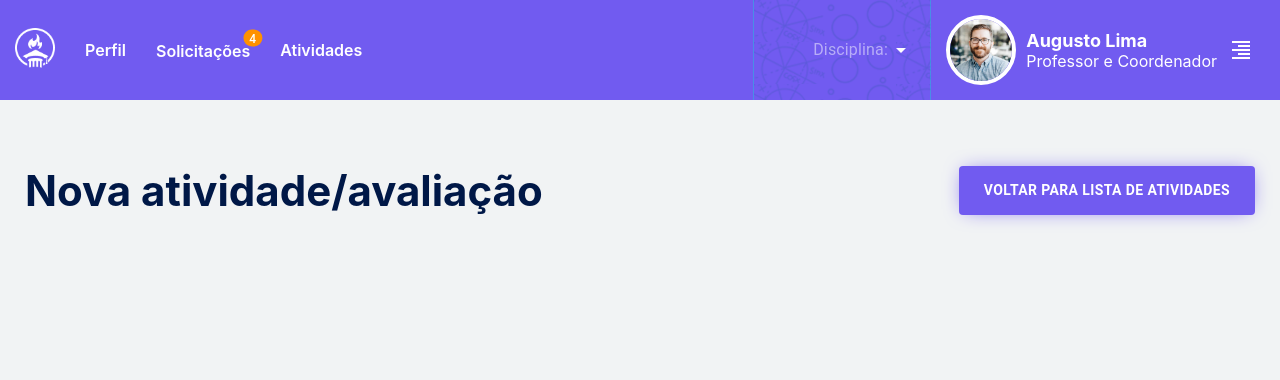
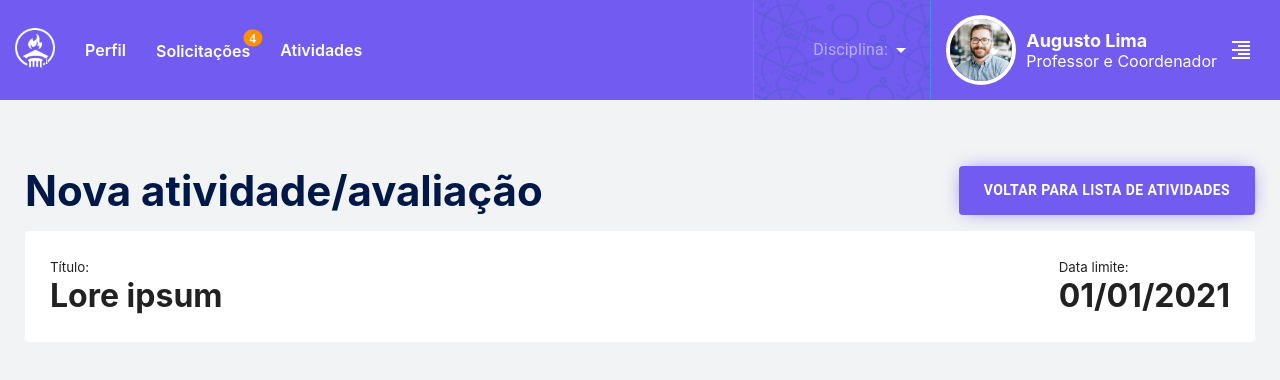
Before and after one commit to Alissonfm/prometheus-webapp-common-area, a React (Create React App) app: page /new-activity in a window 1280 px wide. Shown: the top 380 px of the page. Built offline with nearby package versions, Linux system fonts and the light colour scheme.

Commit message:
Fix: More fixes on request form.

```diff
--- a/src/organisms/form/form-element.jsx
+++ b/src/organisms/form/form-element.jsx
@@ -6,16 +6,16 @@ import { InputFile } from '../../atoms';
 
 import './form.scss';
 
-const TextAreaField = (props) => <TextField variant="outlined" {...props} label={props.label} multiline />;
+const TextAreaField = (props) => <TextField {...props} variant="outlined" label={props.label} multiline />;
 
 const SelectField = (props) => {
     const { options } = props;
     const optionComponents = _map(options, ({name, value}) => <MenuItem key={`${name}-${Math.random}`} value={value}>{name}</MenuItem>);
-    return <TextField variant="outlined" {...props} label={props.label} select><MenuItem value=''>Selecionar...</MenuItem>{optionComponents}</TextField>;
+    return <TextField {...props} variant="outlined" label={props.label} select><MenuItem value=''>Selecionar...</MenuItem>{optionComponents}</TextField>;
 };
 
 const FIELD_COMPONENTS = {
-    text: (props) => <TextField variant="outlined" {...props} label={props.label} />,
+    text: (props) => <TextField {...props} variant="outlined" label={props.label} />,
     textarea: TextAreaField,
     select: SelectField,
     file: InputFile,
--- a/src/organisms/form/form.jsx
+++ b/src/organisms/form/form.jsx
@@ -10,13 +10,15 @@ const extractFieldNames = (fields) => _reduce(fields, (accumulator, {name, initi
 
 const Form = (props) => {
 
-    const {fields, validateRules, handleSubmit, className} = props;
+    const {fields, validateRules, handleSubmit, className, customBody, children} = props;
+
+    const defaultForm = (props) => <FormElement {...props} fields={fields} className={className} />;
 
     const formikConfig = {
         initialValues: extractFieldNames(fields),
         onSubmit: handleSubmit,
         validate: validateRules,
-        children: (props) => <FormElement {...props} fields={fields} className={className} />,
+        children: customBody ? children : defaultForm,
     };
 
     return <Formik {...formikConfig} />;
@@ -29,14 +31,16 @@ Form.propTypes = {
         required: PropTypes.bool,
         type: PropTypes.string,
         fieldtype: PropTypes.string,
-        initialValue: PropTypes.string,
+        initialValue: PropTypes.oneOfType([PropTypes.string, PropTypes.any]),
         options: PropTypes.arrayOf(PropTypes.shape({
             name: PropTypes.string,
             value: PropTypes.string,
         })),
+        className: PropTypes.string,
     })),
     validateRules: PropTypes.arrayOf(PropTypes.func),
     handleSubmit: PropTypes.func,
+    customBody: PropTypes.bool,
 };
 
 export default Form;
--- a/src/pages/activities/activities.scss
+++ b/src/pages/activities/activities.scss
@@ -41,7 +41,8 @@
             .activity {
                 td {
                     background-color: white;
-                    border-bottom: 20px solid transparent;
+                    border-bottom: 10
+                    px solid transparent;
                     background-clip: padding-box;
                 }
 
--- a/src/pages/activity-creator/activity-creator.jsx
+++ b/src/pages/activity-creator/activity-creator.jsx
@@ -1,12 +1,91 @@
 import React from 'react';
 
-import { Paper } from '@material-ui/core';
+import { Paper, Divider, TextField, IconButton, Dialog } from '@material-ui/core';
 
 import { Button } from '../../atoms';
+import { Form } from '../../organisms';
 
 import './activity-creator.scss';
 
+const GRADES_MOCK = [
+    { name: 'T100', value : 'T100'},
+    { name: 'T200', value : 'T200'},
+    { name: 'T300', value : 'T300'},
+];
+
+const FORM_CONFIG = [
+    { name: 'title', label: 'Nome: ', required: true, type: 'text', fieldtype: '', initialValue: 'Lore ipsum'},
+    { name: 'deadline', label: 'Data limite: ', required: true, type: 'date', fieldtype: '',  initialValue: '01/01/2021'},
+    { name: 'grade', label: 'Para a turma: ', required: true, type: 'text', fieldtype: 'select', options: GRADES_MOCK },
+    { name: 'questions', label: 'Questôes a serem resolvidas: ', required: true, type: 'text', fieldtype: ''},
+];
+
+const SmallDialog = ({ opened, data }) => {
+
+    if (!opened) return null;
+
+    const { name, valaue } = data;
+
+    return (
+        <Dialog open>
+            <Form fields={data} />
+        </Dialog>
+    );
+};
+
+const CustomForm = (props) => {
+    console.log("Custom form props: ", props);
+    const { values } = props;
+    const { title, deadline, grade, questions } = values;
+
+    const [smallDialog, updateSmallDialog] = React.useState({ opened: false, data: null});
+
+    const toggleSmallDialogVisibility = () => updateSmallDialog(oldState => ({ opened: !oldState.opened}));
+    const editTitle = () => updateSmallDialog(() => ({ data: { name: 'title', label: 'Título', initalValue: title, fieldtype: 'text' } }));
+    const editDeadline = () => updateSmallDialog(() => ({ data: { name: 'deadline', label: 'Data limite', initalValue: deadline, fieldtype: 'number' } }));
+
+    return (
+        <div className='mirror-form-wrapper'>
+
+            <SmallDialog {...smallDialog} />
+
+            <div className='mirror-form-header'>
+                <div>
+                    <small>Título: </small>
+                    <h4>{title} <IconButton></IconButton></h4>
+                </div>
+                <div>
+                    <small>Data limite: </small>
+                    <h4>{deadline}</h4>
+                </div>
+            </div>
+
+            <Divider />
+
+            <div className='mirror-form-content'>
+
+            </div>
+
+            <Divider />
+
+            <div className='mirror-form-foot'>
+
+            </div>
+
+        </div>
+    );
+};
+
 const ActivityCreator = (props) => {
+
+    const handleSubmit = ($event) => { $event.preventDefault(); console.log("Submit do formulário: ", $event.target);}
+
+    const formProps = {
+        fields: FORM_CONFIG,
+        customBody: true,
+        handleSubmit,
+        children: CustomForm,
+    };
 
     return (
         <div className='activity-creator page'>
@@ -19,9 +98,7 @@ const ActivityCreator = (props) => {
                 <Button variant='link' to='/activities'> Voltar para lista de atividades </Button>
             </div>
 
-            <Paper className='page-content' elevation={0}>
-
-            </Paper>
+            <Paper className='page-content' elevation={0}><Form {...formProps} /></Paper>
         </div>
     );
 }
--- a/src/pages/activity-creator/activity-creator.scss
+++ b/src/pages/activity-creator/activity-creator.scss
@@ -2,24 +2,34 @@
 @import '../../assets/css/mixins';
 @import '../../assets/css/extendables';
 
-.activity-creator-page {
+.activity-creator {
     position: relative;
     width: 100%;
     height: 100%;
     padding-top: 50px;
 
-    .page-header {
-        @extend %flex-h-between;
-        align-content: center;
-        padding: 15px 0;
+    .page-content {
+        .mirror-form-wrapper {
+            @extend %flex-v-between;
+            padding: 25px;
 
-        .page-title {
-            display: inline-block;
-            @include fontSize(42);
+            .mirror-form-header {
+                @extend %flex-h-between;
+                flex-wrap: nowrap;
+                width: 100%;
+
+                h4 {
+                    @include fontSize(32);
+                }
+            }
+
+            .mirror-form-content {
+
+            }
+
+            .mirror-form-foot {
+
+            }
         }
     }
-
-    .page-content {
-
-    }
 }
```
